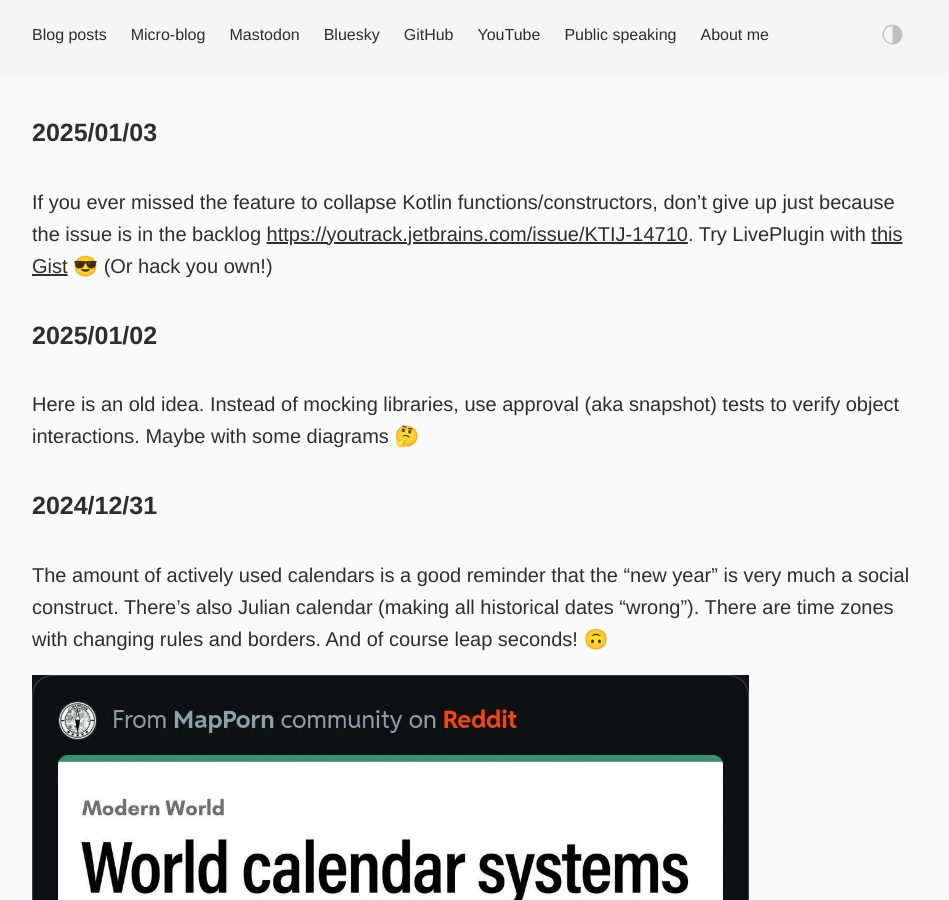
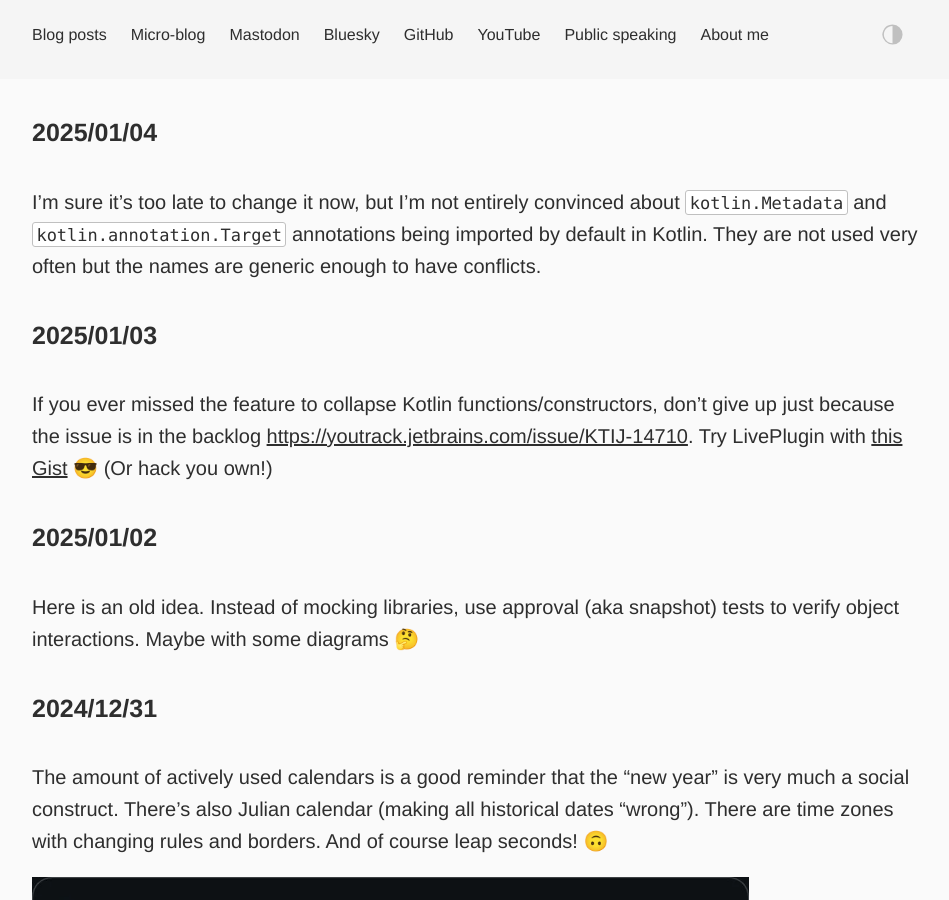
Before and after one commit to dkandalov/dkandalov.github.io, a Jekyll site: the page built from micro-blog.md, in a window 1280 px wide and 900 px high. Shown: the whole window, without its empty margins (160-1109 px from the left). Built offline with Jekyll 4.4.1, drawn with Linux system fonts in a browser that asks for light colours.

Commit message:
updated micro-blog

```diff
--- a/micro-blog.md
+++ b/micro-blog.md
@@ -2,6 +2,9 @@
 layout: post
 permalink: /micro-blog/
 ---
+
+#### 2025/01/04
+I'm sure it's too late to change it now, but I'm not entirely convinced about `kotlin.Metadata` and `kotlin.annotation.Target` annotations being imported by default in Kotlin. They are not used very often but the names are generic enough to have conflicts.
 
 #### 2025/01/03
 If you ever missed the feature to collapse Kotlin functions/constructors, don't give up just because the issue is in the backlog <https://youtrack.jetbrains.com/issue/KTIJ-14710>. Try LivePlugin with [this Gist](https://gist.github.com/dkandalov/82f37b0d3a6f8b3e4c6f1f2296a63e41) 😎 (Or hack you own!)
```
